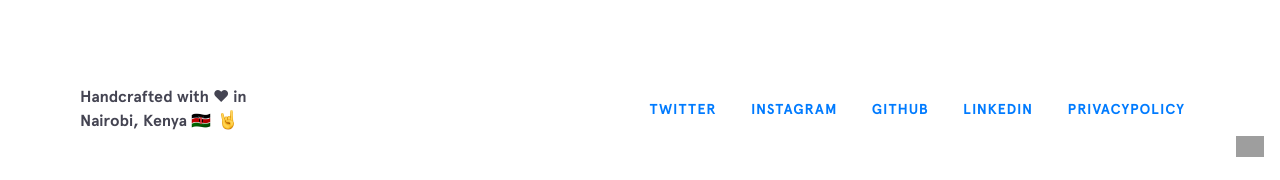
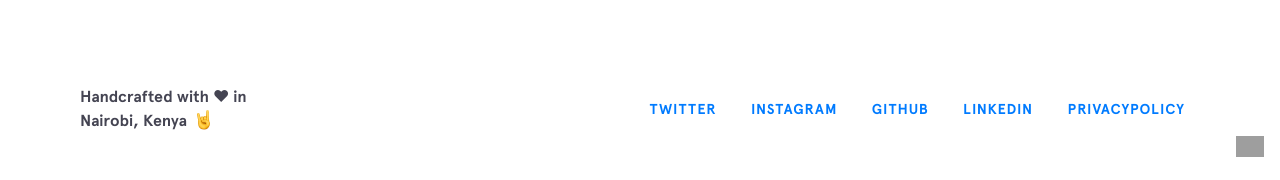
Before and after one commit to Timtech4u/timtech4u.github.io, a Jekyll site: the page built from index.html, in a window 1280 px wide and 900 px high, scrolled down 5510 px. Shown: the part 717-897 px from the top of the window. Built offline with Jekyll 4.4.1, drawn with Linux system fonts in a browser that asks for light colours; nearby versions of some CDN libraries; grey boxes are pictures that could not be loaded.

```diff
--- a/_includes/footer.html
+++ b/_includes/footer.html
@@ -17,7 +17,7 @@
             <span>Handcrafted with ❤ in </span>
         </div>
         <div class="bottom">
-            <a href="{{site.baseurl}}"> <span>Nairobi, Kenya 🇰🇪 </span></a>
+            <a href="{{site.baseurl}}"> <span>Nairobi, Kenya</span></a>
             <img class="emoji" src="{{site.baseurl}}/img/emojis/rockon.png" alt="emoji">
         </div>
     </div>
```
